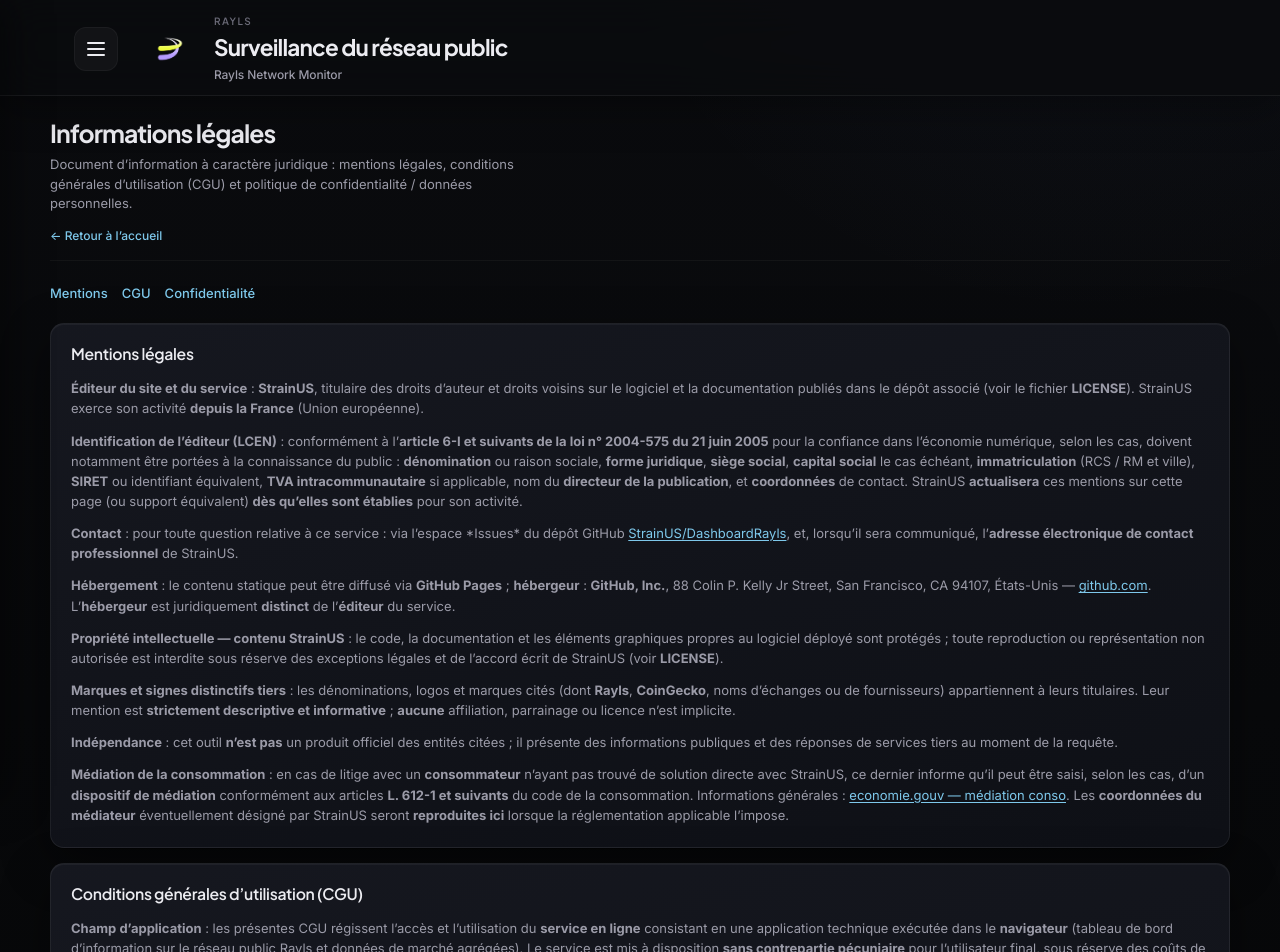
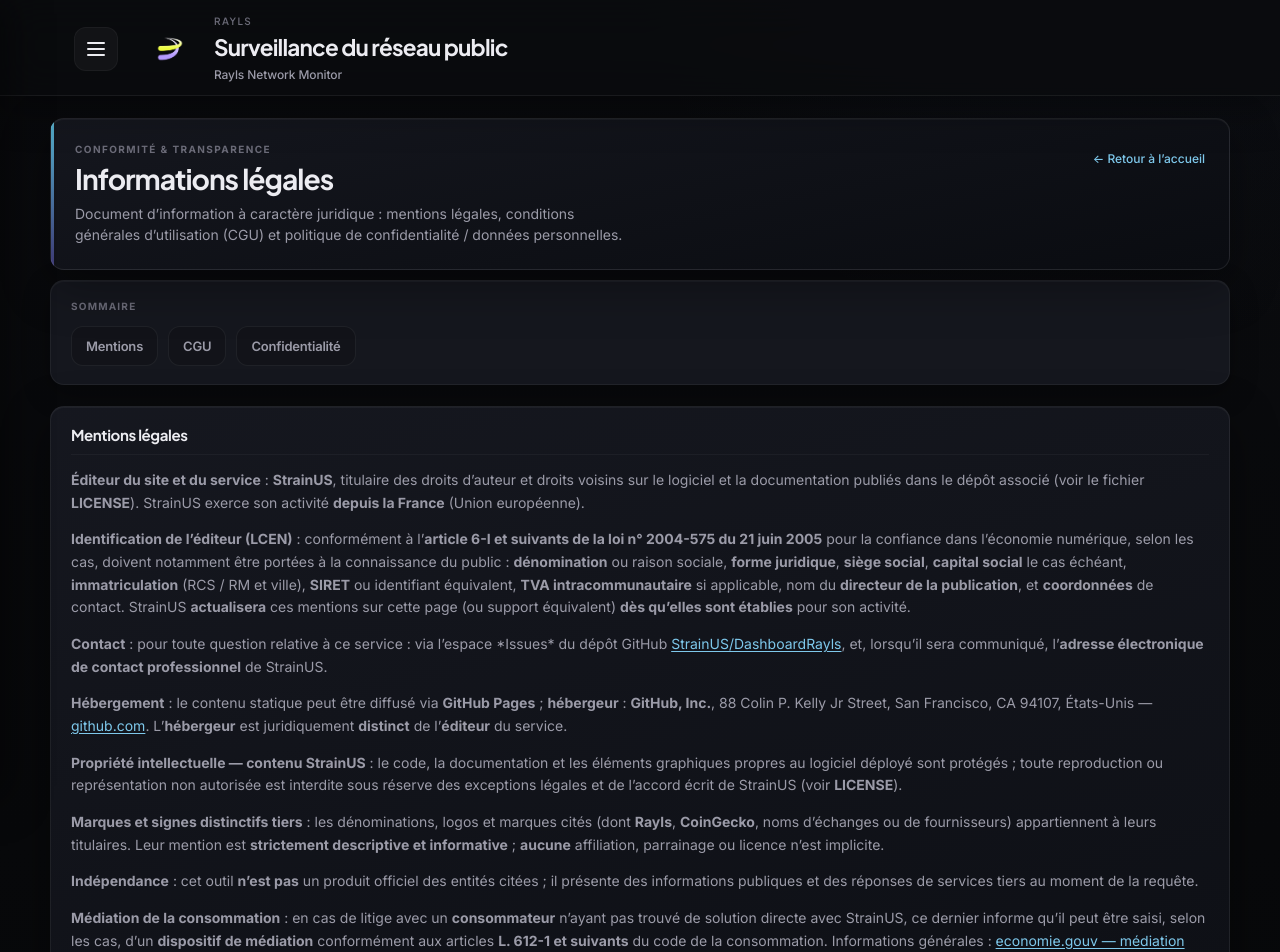
Before and after one commit to StrainUS/DashboardRayls, a React (Vite) app: page /legal in a window 1280 px wide. Shown: the top 952 px of the page. Built offline with nearby package versions, Linux system fonts and the light colour scheme; no server answers.

Commit message:
feat: aligner la page légale sur le shell pro et renforcer le focus clavier
PageHero, sommaire en panneau, sections et note de révision harmonisés. Focus visible sur liens, boutons et contrôles clés.

```diff
--- a/src/i18n/locales/en.ts
+++ b/src/i18n/locales/en.ts
@@ -55,6 +55,7 @@
     home: 'Home',
   },
   legal: {
+    heroEyebrow: 'Compliance & transparency',
     backHome: 'Back to overview',
     footerNavAria: 'Legal notices and policies',
     anchorMentions: 'Legal notice',
--- a/src/i18n/locales/fr.ts
+++ b/src/i18n/locales/fr.ts
@@ -55,6 +55,7 @@
     home: 'Accueil',
   },
   legal: {
+    heroEyebrow: 'Conformité & transparence',
     backHome: 'Retour à l’accueil',
     footerNavAria: 'Mentions légales et politiques',
     anchorMentions: 'Mentions',
--- a/src/pages/LegalPage.tsx
+++ b/src/pages/LegalPage.tsx
@@ -1,4 +1,5 @@
 import { Link } from 'react-router-dom'
+import { PageHero } from '../components/layout'
 import { useI18n } from '../i18n'
 import { legalBundle } from '../legal/copy'
 import { renderLegalParagraph } from '../legal/renderLegalParagraph'
@@ -8,18 +9,24 @@
   const doc = legalBundle[locale]
 
   return (
-    <div className="dash-page legal-page">
-      <header className="dash-page-head">
-        <h1 className="dash-page-title">{doc.pageTitle}</h1>
-        <p className="dash-page-desc">{doc.pageIntro}</p>
-        <p className="legal-page__back">
-          <Link to="/" className="link-quiet">
+    <div className="dash-page dash-page--pro legal-page">
+      <PageHero
+        titleId="legal-page-title"
+        eyebrow={t('legal.heroEyebrow')}
+        title={doc.pageTitle}
+        lead={doc.pageIntro}
+        meta={
+          <Link to="/" className="link-quiet legal-page__hero-back">
             ← {t('legal.backHome')}
           </Link>
+        }
+      />
+
+      <div className="dash-page-body legal-page__content">
+        <nav className="legal-page__toc" aria-labelledby="legal-toc-title">
+          <p id="legal-toc-title" className="legal-page__toc-label">
+            {doc.tocLabel}
           </p>
-      </header>
-
-      <nav className="legal-page__toc" aria-label={doc.tocLabel}>
           <ul className="legal-page__toc-list">
             {doc.sections.map((s) => (
               <li key={s.id}>
@@ -31,8 +38,14 @@
           </ul>
         </nav>
 
+        <div className="legal-page__sections">
           {doc.sections.map((section) => (
-        <section key={section.id} id={section.id} className="legal-page__section dash-panel" aria-labelledby={`legal-${section.id}`}>
+            <section
+              key={section.id}
+              id={section.id}
+              className="legal-page__section dash-panel legal-page__section-panel"
+              aria-labelledby={`legal-${section.id}`}
+            >
               <h2 id={`legal-${section.id}`} className="legal-page__section-title">
                 {section.title}
               </h2>
@@ -45,8 +58,10 @@
               </div>
             </section>
           ))}
+        </div>
 
         <p className="legal-page__review legal-page__p">{renderLegalParagraph(doc.reviewNote)}</p>
       </div>
+    </div>
   )
 }
--- a/src/styles/base.css
+++ b/src/styles/base.css
@@ -62,6 +62,17 @@
   text-decoration-color: rgba(126, 200, 235, 0.55);
 }
 
+:where(a):focus-visible {
+  outline: 2px solid var(--accent-strong);
+  outline-offset: 2px;
+  border-radius: 2px;
+}
+
+:where(button, input[type='button'], input[type='submit']):focus-visible {
+  outline: 2px solid var(--accent-strong);
+  outline-offset: 2px;
+}
+
 .visually-hidden {
   position: absolute;
   width: 1px;
@@ -84,9 +95,12 @@
   border-radius: var(--dash-radius-sm);
 }
 
-.skip-link:focus {
+.skip-link:focus,
+.skip-link:focus-visible {
   left: var(--dash-space-md);
   top: var(--dash-space-md);
+  outline: 2px solid var(--accent-strong);
+  outline-offset: 2px;
 }
 
 /** Adresses / URLs longues sans déborder le layout */
--- a/src/styles/pages.css
+++ b/src/styles/pages.css
@@ -834,18 +834,48 @@
   border-bottom-color: color-mix(in srgb, var(--muted) 55%, transparent);
 }
 
+.site-footer__legal-link:focus-visible {
+  outline: 2px solid var(--accent-strong);
+  outline-offset: 2px;
+  border-radius: 2px;
+}
+
 .site-footer__legal-sep {
   color: var(--dim);
   user-select: none;
 }
 
-.legal-page__back {
-  margin: 0.35rem 0 0;
+.legal-page__content {
+  gap: clamp(1rem, 2vw, 1.35rem);
+}
+
+.legal-page__hero-back {
+  margin-top: 0;
   font-size: 13px;
+  font-weight: 600;
+}
+
+.dash-page-hero__meta .legal-page__hero-back {
+  align-self: flex-start;
 }
 
 .legal-page__toc {
-  margin-bottom: 1.25rem;
+  box-sizing: border-box;
+  margin: 0;
+  padding: clamp(14px, 1.8vw, 18px) clamp(14px, 2vw, 20px);
+  border-radius: var(--dash-radius-lg);
+  border: 1px solid var(--panel-border);
+  background: var(--panel-bg-flat);
+  box-shadow: var(--panel-inset-highlight), 0 8px 28px rgba(0, 0, 0, 0.28);
+}
+
+.legal-page__toc-label {
+  margin: 0 0 12px;
+  font-size: 10px;
+  font-weight: 700;
+  letter-spacing: 0.12em;
+  text-transform: uppercase;
+  color: var(--dim);
 }
 
 .legal-page__toc-list {
@@ -854,43 +884,71 @@
   list-style: none;
   display: flex;
   flex-wrap: wrap;
-  gap: 10px 14px;
+  gap: 8px 10px;
 }
 
 .legal-page__toc-link {
+  display: inline-flex;
+  align-items: center;
+  min-height: 40px;
+  padding: 8px 14px;
+  border-radius: var(--dash-radius-md);
   font-size: 13px;
-  font-weight: 500;
-  color: var(--accent, #7eb8ff);
+  font-weight: 600;
+  letter-spacing: -0.015em;
+  color: var(--muted);
   text-decoration: none;
+  border: 1px solid rgba(255, 255, 255, 0.06);
+  background: rgba(0, 0, 0, 0.14);
+  transition:
+    color var(--dash-transition-fast),
+    background var(--dash-transition-fast),
+    border-color var(--dash-transition-fast);
 }
 
 .legal-page__toc-link:hover {
-  text-decoration: underline;
-}
-
-.legal-page__section {
-  margin-bottom: 1rem;
+  color: var(--text);
+  border-color: rgba(255, 255, 255, 0.1);
+  background: rgba(255, 255, 255, 0.05);
+}
+
+.legal-page__toc-link:focus-visible {
+  outline: 2px solid var(--accent-strong);
+  outline-offset: 2px;
+}
+
+.legal-page__sections {
+  display: flex;
+  flex-direction: column;
+  gap: clamp(14px, 2vw, 20px);
+}
+
+.legal-page__section-panel {
+  margin-bottom: 0;
 }
 
 .legal-page__section-title {
-  margin: 0 0 12px;
+  margin: 0 0 14px;
+  padding-bottom: 10px;
+  border-bottom: 1px solid var(--border-subtle);
   font-family: var(--font-display);
-  font-size: 1.05rem;
-  font-weight: 600;
-  letter-spacing: -0.02em;
+  font-size: clamp(15px, 1.1vw, 17px);
+  font-weight: 700;
+  letter-spacing: -0.025em;
+  line-height: 1.28;
   color: var(--text);
 }
 
 .legal-page__body {
   display: flex;
   flex-direction: column;
-  gap: 12px;
+  gap: 14px;
 }
 
 .legal-page__p {
   margin: 0;
-  font-size: 13px;
-  line-height: 1.55;
+  font-size: clamp(12px, 0.2vw + 11.5px, 14px);
+  line-height: 1.62;
   color: var(--muted);
 }
 
@@ -901,11 +959,16 @@
 }
 
 .legal-page__review {
-  margin-top: 1.25rem;
-  padding-top: 1rem;
-  border-top: 1px solid var(--border-subtle);
+  margin: 0;
+  margin-top: 0.25rem;
+  padding: 14px 16px;
+  border-radius: var(--dash-radius-md);
+  border: 1px solid var(--border-subtle);
+  background: rgba(0, 0, 0, 0.16);
+  box-shadow: inset 0 1px 0 rgba(255, 255, 255, 0.035);
   font-size: 12px;
   color: var(--dim);
+  line-height: 1.55;
 }
 
 .dash-main {
@@ -1589,6 +1652,11 @@
   border-color: var(--border-accent);
 }
 
+.dash-btn:focus-visible {
+  outline: 2px solid var(--accent-strong);
+  outline-offset: 2px;
+}
+
 .dash-btn:disabled {
   opacity: 0.55;
   cursor: wait;
@@ -1810,6 +1878,11 @@
 .dash-copy-btn:hover {
   background: var(--surface-hover);
   color: var(--text);
+}
+
+.dash-copy-btn:focus-visible {
+  outline: 2px solid var(--accent-strong);
+  outline-offset: 2px;
 }
 
 .dash-alert {
@@ -3035,6 +3108,11 @@
   background: rgba(126, 200, 235, 0.08);
   border-color: rgba(126, 200, 235, 0.35);
   color: #bae6fd;
+}
+
+.official-link:focus-visible {
+  outline: 2px solid var(--accent-strong);
+  outline-offset: 2px;
 }
 
 .err-inline {
```
Lines whose indentation alone changed are shown as unchanged.
